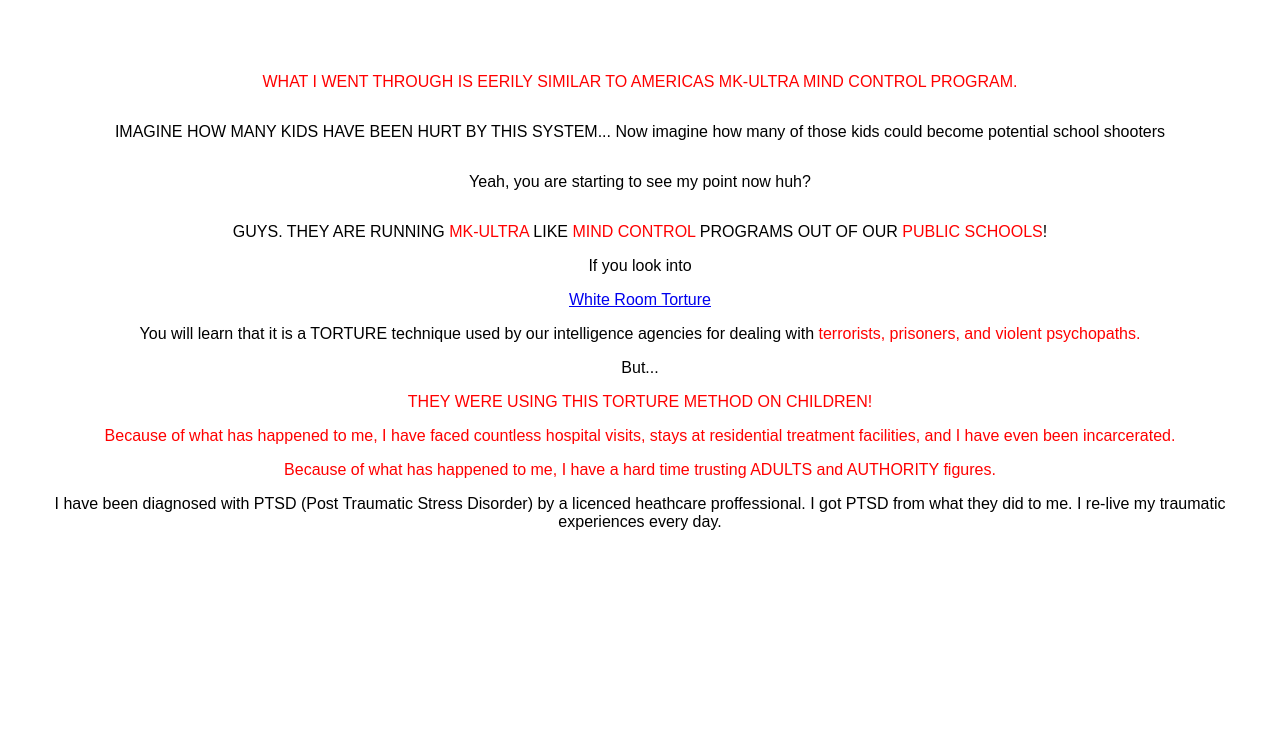
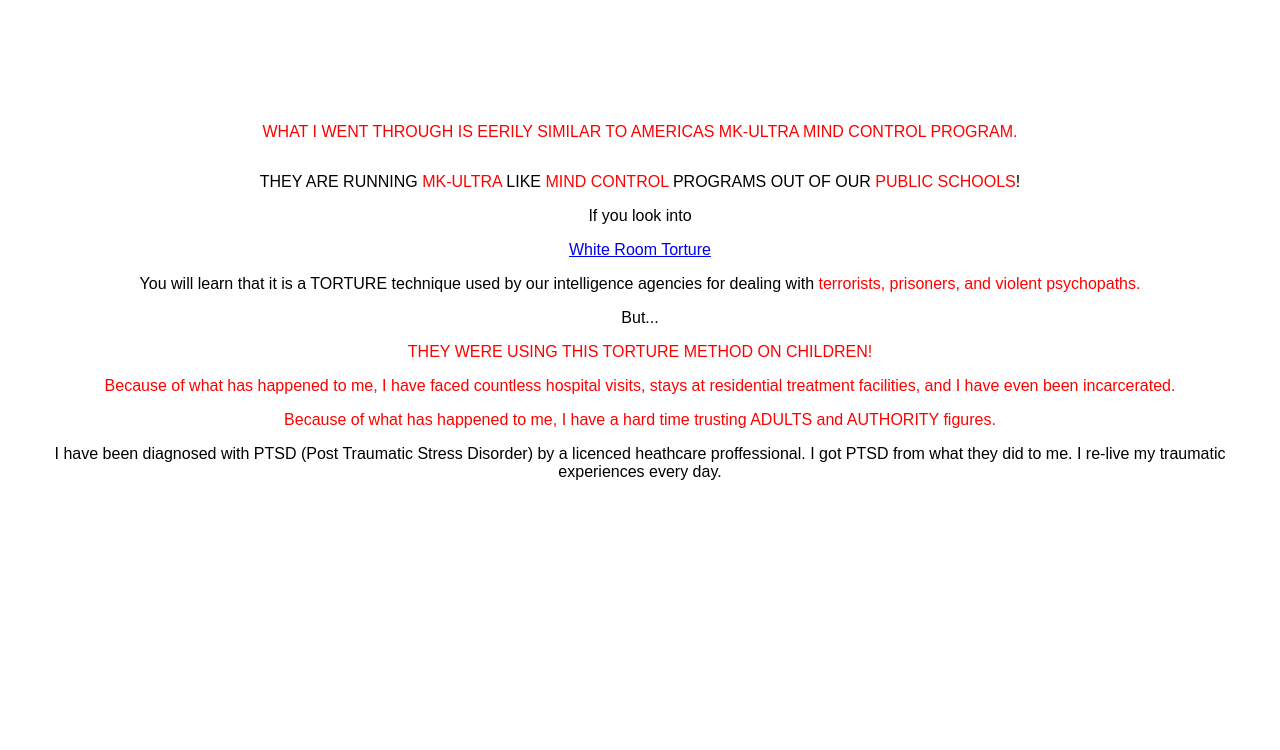
Before and after one commit to zensilva/johnbrandonjackson.github.io, a plain HTML site: page index.html in a window 1280 px wide. Shown: the part 3972-4722 px from the top of the page. Drawn offline with Linux system fonts and the light colour scheme; a script that the page names is missing.

Commit message:
Update index.html

```diff
--- a/index.html
+++ b/index.html
@@ -109,10 +109,10 @@
       <center><p> </p></center>
       <center><p> </p></center>
 
-      <p><span style="color: #ff0000">WHAT I WENT THROUGH IS EERILY SIMILAR TO AMERICAS MK-ULTRA MIND CONTROL PROGRAM.</span></p>
-     <center> <p>IMAGINE HOW MANY KIDS HAVE BEEN HURT BY THIS SYSTEM... Now imagine how many of those kids could become potential school shooters</p></center>
-     <center><p>Yeah, you are starting to see my point now huh?</p></center>
-     <center> <p>GUYS. THEY ARE RUNNING <span style="color: #ff0000">MK-ULTRA</span> LIKE <span style="color: #ff0000">MIND CONTROL</span> PROGRAMS OUT OF OUR <span style="color: #ff0000">PUBLIC SCHOOLS</span>!</p>
+
+     <center> </center>
+     <center><p><span style="color: #ff0000">WHAT I WENT THROUGH IS EERILY SIMILAR TO AMERICAS MK-ULTRA MIND CONTROL PROGRAM.</span></p></center>
+     <center> <p>THEY ARE RUNNING <span style="color: #ff0000">MK-ULTRA</span> LIKE <span style="color: #ff0000">MIND CONTROL</span> PROGRAMS OUT OF OUR <span style="color: #ff0000">PUBLIC SCHOOLS</span>!</p>
 
       <center><p> </p></center>
 
```
